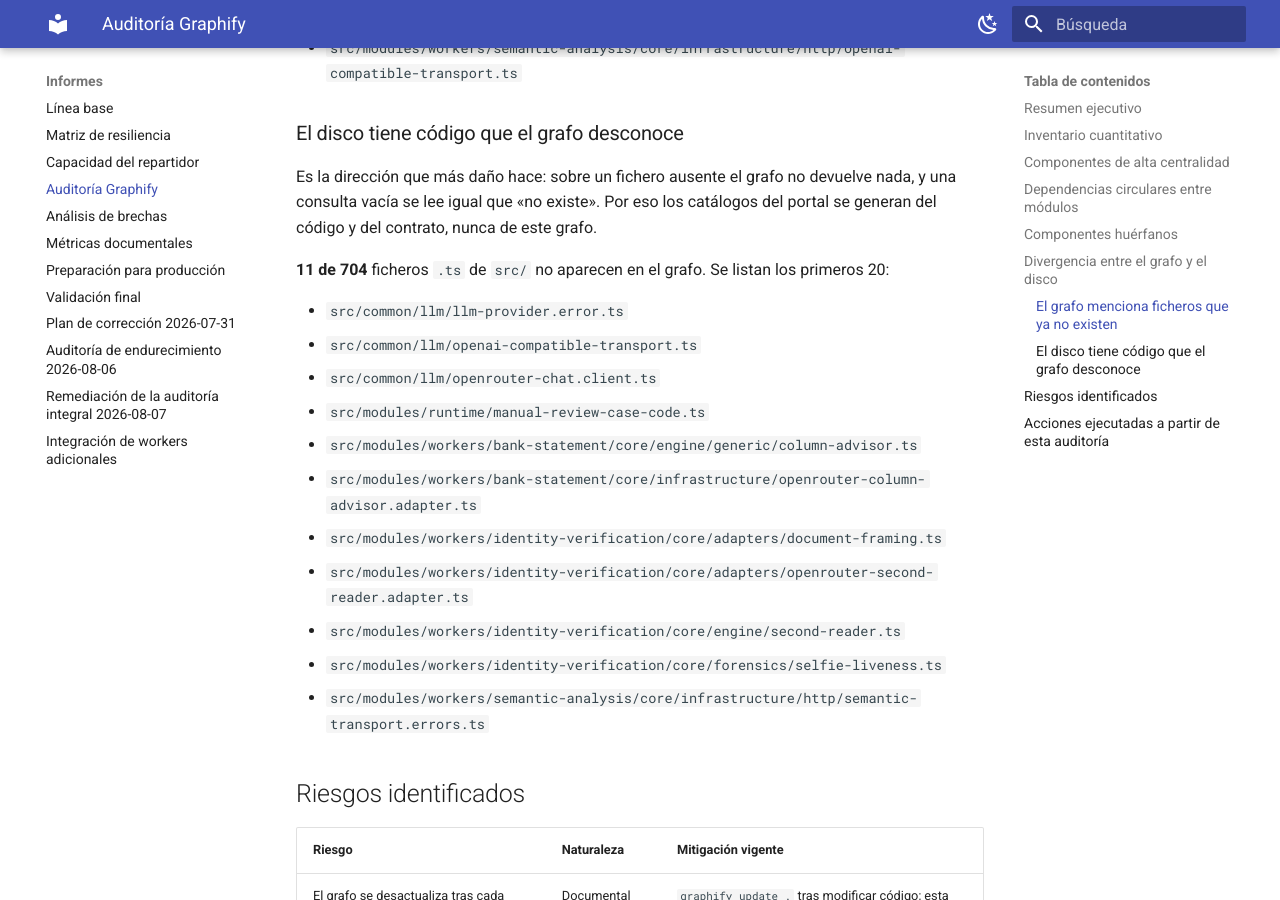
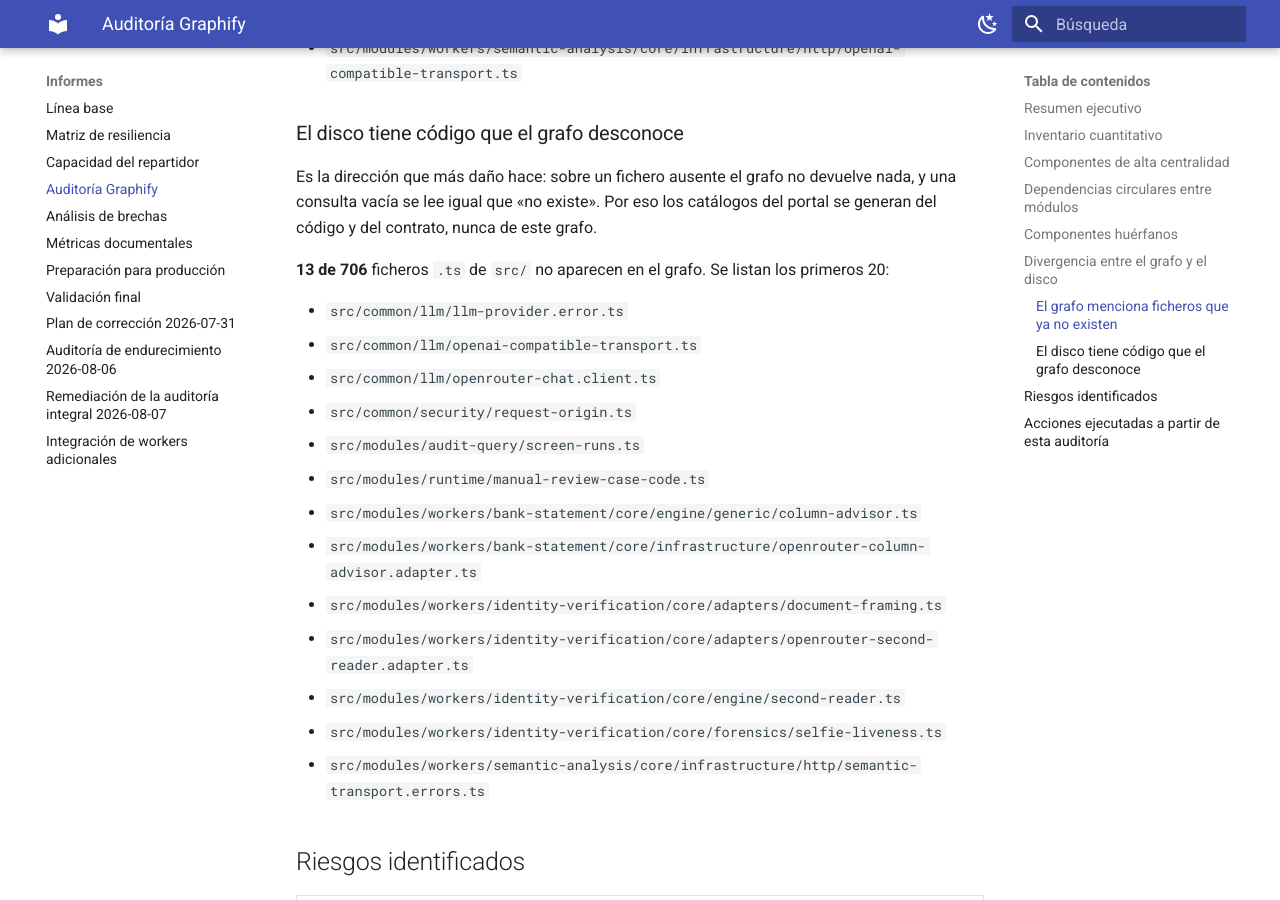
Before and after one commit to PabloArauzCaballero/AtlasDecisionEngineBackend, an MkDocs documentation site: the page built from docs/reports/graphify-audit.md, in a window 1280 px wide and 900 px high, scrolled down 4187 px. Built offline with MkDocs 1.6.1 and Material for MkDocs 9.7.7, drawn with Linux system fonts in a browser that asks for light colours.

Commit message:
docs(grafo): la auditoría del grafo cuenta los dos ficheros nuevos del origen de pantalla
El job docs seguía en rojo tras regenerar los catálogos: `analyze-graphify.mjs` también
escribe `docs/reports/graphify-audit.md`, y ahí `src/common/security/request-origin.ts` y
`src/modules/audit-query/screen-runs.ts` faltaban en la cuenta. Pasan de 704 a 706
ficheros, y de 11 a 13 los que no están en el grafo: los dos son nuevos y el grafo es una
foto anterior, así que la diferencia es correcta y se registra tal cual.

Co-Authored-By: Claude Opus 5 (1M context) <noreply@anthropic.com>

```diff
--- a/docs/reports/graphify-audit.md
+++ b/docs/reports/graphify-audit.md
@@ -13,7 +13,7 @@ El grafo contiene **11768 nodos** y **28152 relaciones** repartidos en
 **31 módulos de dominio** en `src/modules/`, de los cuales
 todos están registrados en `src/app.module.ts` (comprobado sobre el fichero, no supuesto).
 
-El grafo cubre **693 de 704**
+El grafo cubre **693 de 706**
 ficheros TypeScript de `src/` (98 %).
 Todos los módulos de dominio aparecen en el grafo.
 
@@ -113,11 +113,13 @@ Es la dirección que más daño hace: sobre un fichero ausente el grafo no devue
 consulta vacía se lee igual que «no existe». Por eso los catálogos del portal se generan del
 código y del contrato, nunca de este grafo.
 
-**11 de 704** ficheros `.ts` de `src/` no aparecen en el grafo. Se listan los primeros 20:
+**13 de 706** ficheros `.ts` de `src/` no aparecen en el grafo. Se listan los primeros 20:
 
 - `src/common/llm/llm-provider.error.ts`
 - `src/common/llm/openai-compatible-transport.ts`
 - `src/common/llm/openrouter-chat.client.ts`
+- `src/common/security/request-origin.ts`
+- `src/modules/audit-query/screen-runs.ts`
 - `src/modules/runtime/manual-review-case-code.ts`
 - `src/modules/workers/bank-statement/core/engine/generic/column-advisor.ts`
 - `src/modules/workers/bank-statement/core/infrastructure/openrouter-column-advisor.adapter.ts`
```
